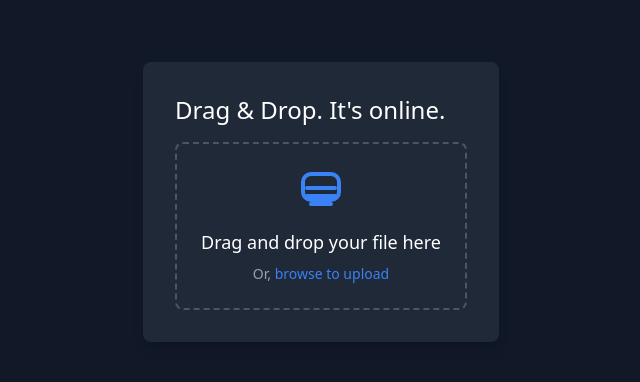
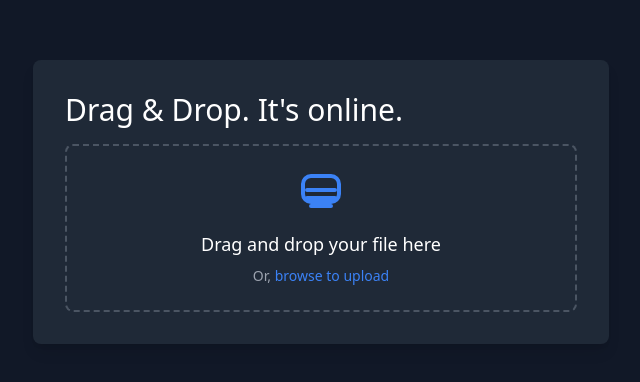
Before and after one commit to souvikree/myShare, a React (Create React App) app in the folder client/: page / in a window 1280 px wide. Shown: the part 198-580 px from the top of the page, without its empty margins (319-959 px from the left). Built offline with nearby package versions, Linux system fonts and the light colour scheme.

Commit message:
make resopnsive

```diff
--- a/client/src/components/FileUpload.js
+++ b/client/src/components/FileUpload.js
@@ -102,11 +102,11 @@ const FileUpload = () => {
   };
 
   return (
-    <div className="flex justify-center items-center h-screen bg-gray-900">
-      <div className="bg-gray-800 text-white p-8 rounded-lg shadow-lg">
-        <h2 className="text-2xl mb-4">Drag & Drop. It's online.</h2>
+    <div className="flex justify-center items-center min-h-screen bg-gray-900 px-4">
+      <div className="bg-gray-800 text-white p-6 md:p-8 rounded-lg shadow-lg w-full max-w-md md:max-w-lg lg:max-w-xl">
+        <h2 className="text-2xl md:text-3xl mb-4">Drag & Drop. It's online.</h2>
         <div
-          className={`p-6 border-2 border-dashed rounded-lg cursor-pointer ${dragActive ? 'border-blue-500' : 'border-gray-600'}`}
+          className={`p-4 md:p-6 border-2 border-dashed rounded-lg cursor-pointer ${dragActive ? 'border-blue-500' : 'border-gray-600'}`}
           onDragEnter={handleDrag}
           onDragLeave={handleDrag}
           onDragOver={handleDrag}
@@ -167,7 +167,7 @@ const FileUpload = () => {
         {fileUrl && (
           <div className="mt-4 text-center">
             <div className="bg-gray-900 bg-opacity-75 p-4 rounded-full inline-flex items-center">
-              <a href={fileUrl} target="_blank" rel="noopener noreferrer" className="text-white mr-2 no-underline">
+              <a href={fileUrl} target="_blank" rel="noopener noreferrer" className="text-white mr-2 no-underline break-all">
                 {fileUrl}
               </a>
               <span className="text-white mx-2">|</span>
```
